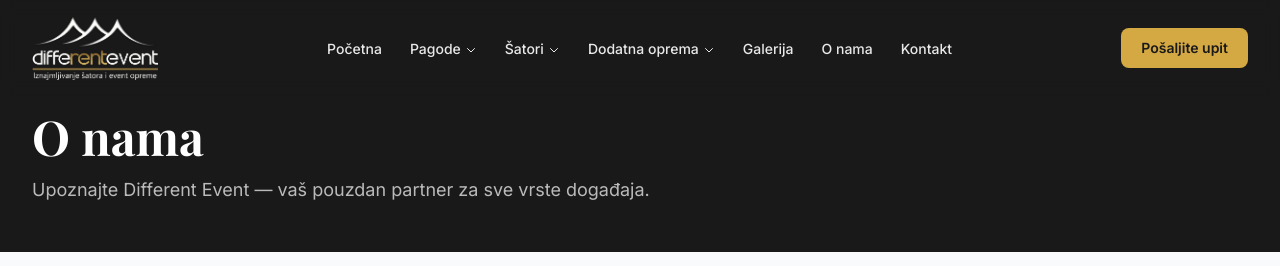
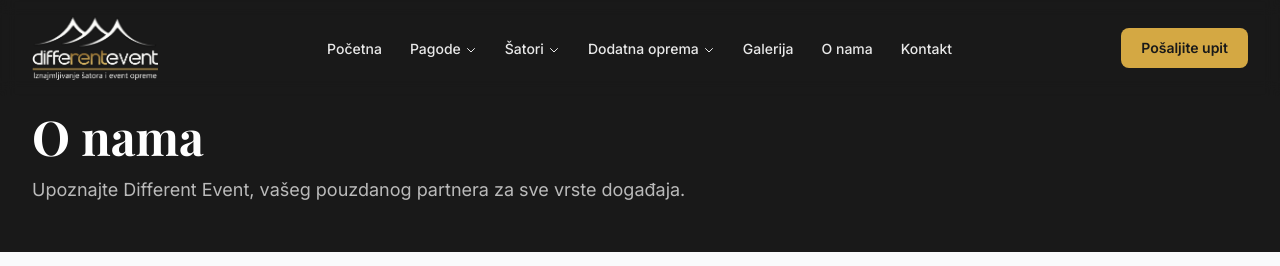
Before and after one commit to dolasnikola/differentevent, a Next.js app: page /differentevent/o-nama in a window 1280 px wide. Shown: the top 266 px of the page. Built offline with nearby package versions, Linux system fonts and the light colour scheme; a web font is replaced by a local one.

Commit message:
Update page.tsx

```diff
--- a/src/app/o-nama/page.tsx
+++ b/src/app/o-nama/page.tsx
@@ -24,7 +24,7 @@ export default function ONamaPage() {
             O nama
           </h1>
           <p className="mt-4 text-lg text-white/70 max-w-2xl">
-            Upoznajte Different Event — vaš pouzdan partner za sve vrste događaja.
+            Upoznajte Different Event, vašeg pouzdanog partnera za sve vrste događaja.
           </p>
         </Container>
       </section>
```
